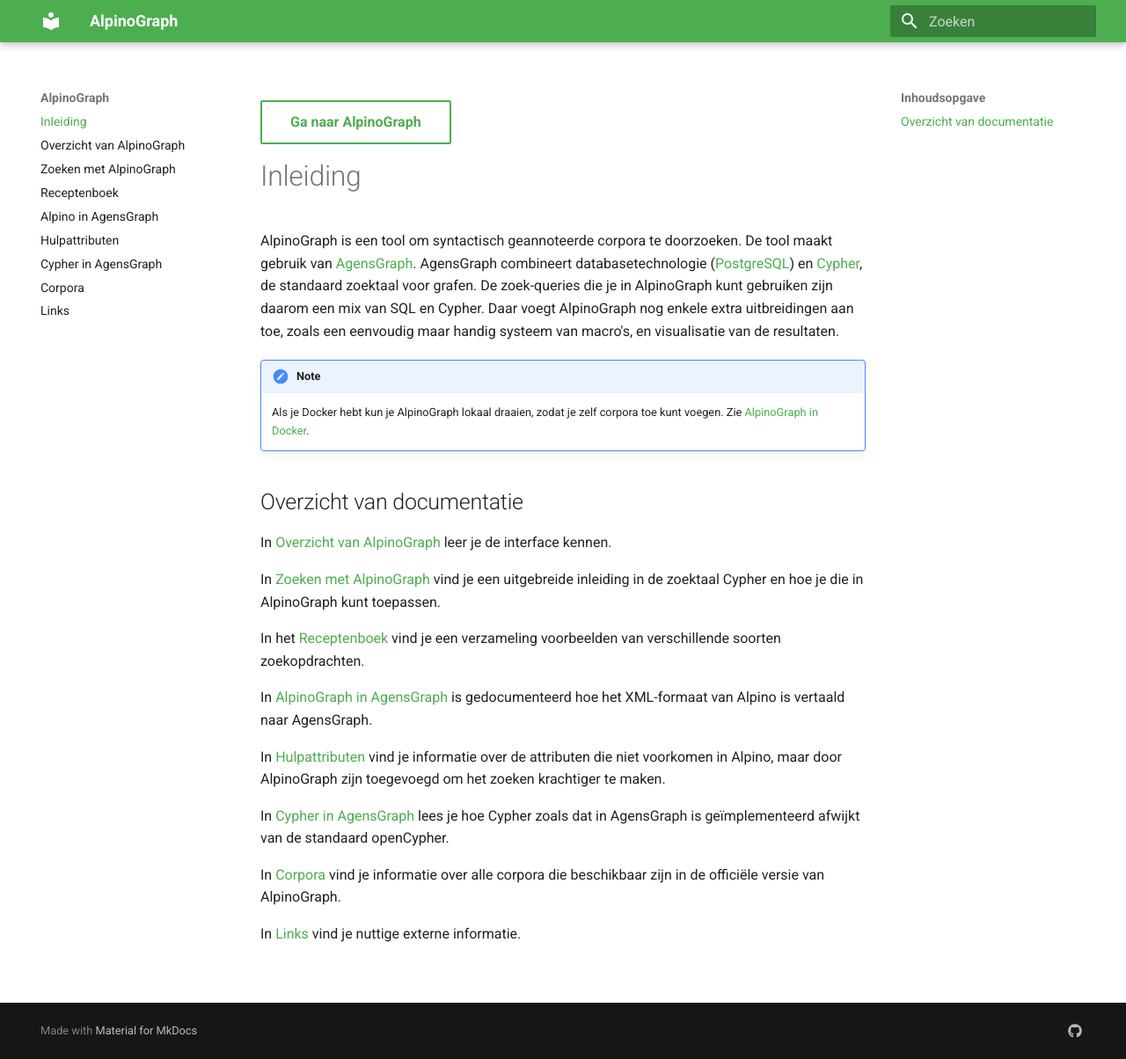
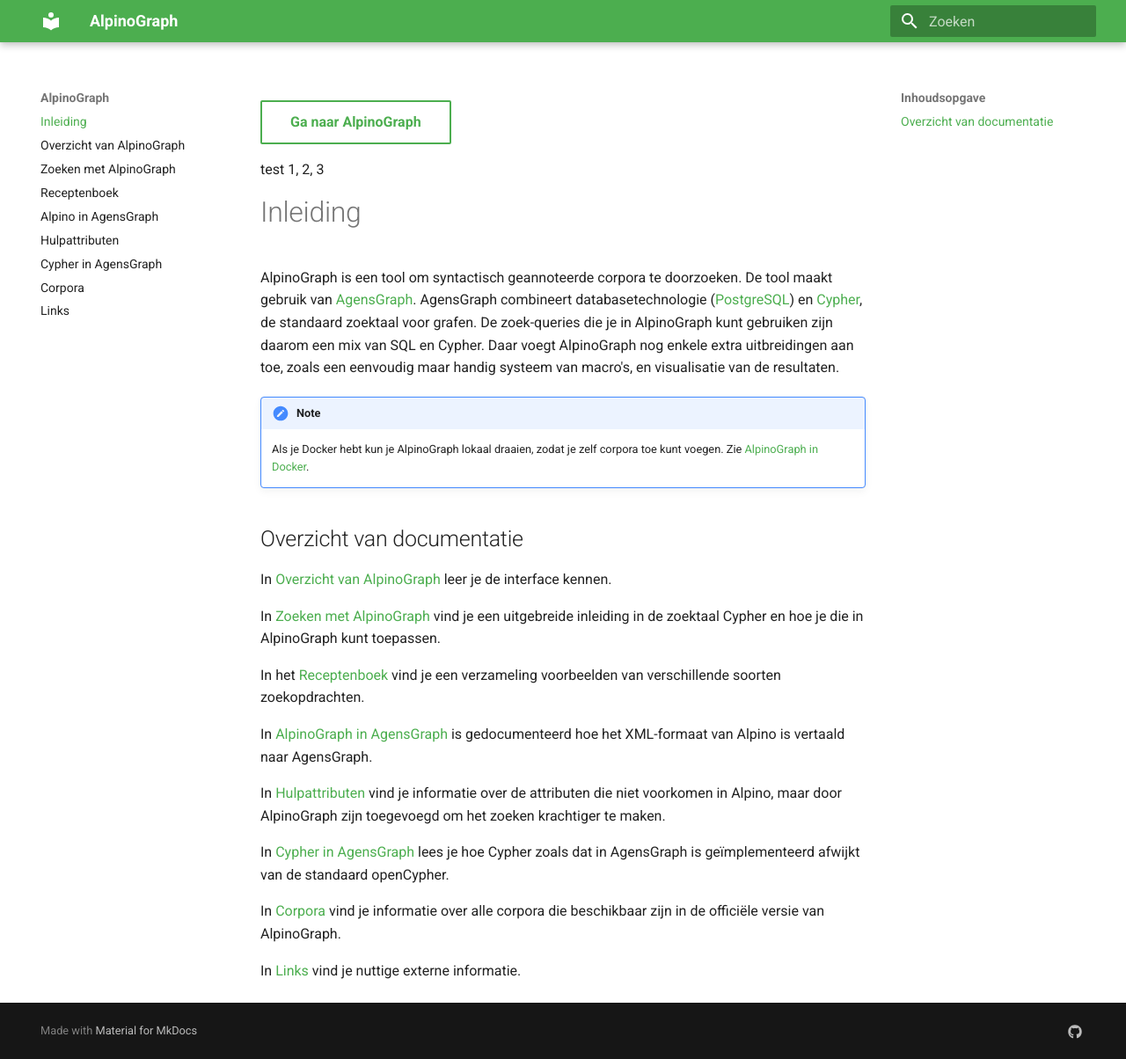
Before and after one commit to rug-compling/alpinograph-docs, an MkDocs documentation site: the page built from docs/index.md, in a window 1280 px wide and 1204 px high. Shown: the whole window at 88% size. Built offline with MkDocs 1.6.1 and Material for MkDocs 9.7.7, drawn with Linux system fonts in a browser that asks for light colours.

Commit message:
dit is een test

```diff
--- a/docs/index.md
+++ b/docs/index.md
@@ -1,5 +1,7 @@
 
 [ Ga naar AlpinoGraph](https://urd2.let.rug.nl/~kleiweg/alpinograph/){: .md-button }
+
+test 1, 2, 3
 
 # Inleiding
 
```
